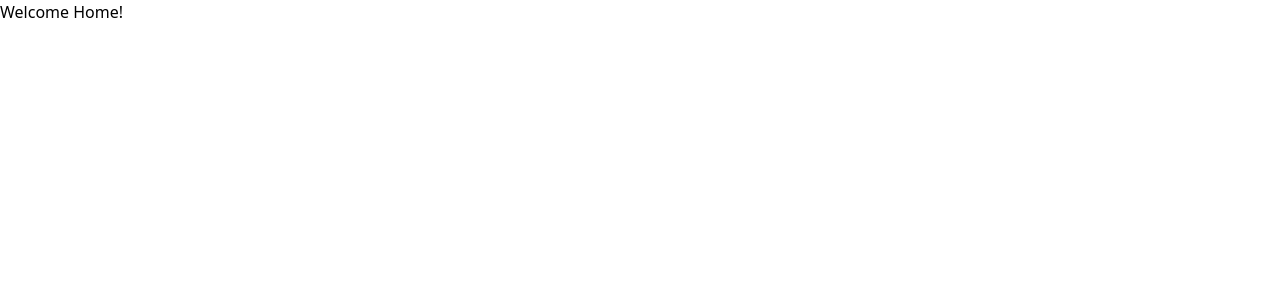
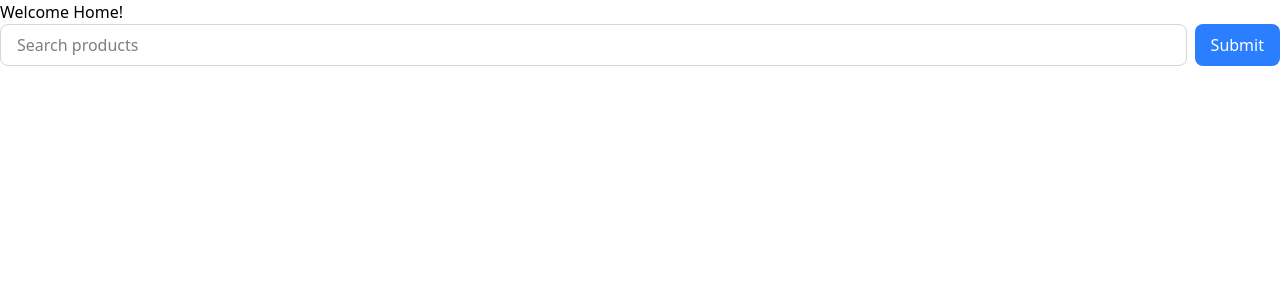
Before and after one commit to zumaku/learn_nextjs, a Next.js app: page / in a window 1280 px wide. Shown: the top 300 px of the page. Built offline with nearby package versions, Linux system fonts and the light colour scheme.

Commit message:
Form Component

```diff
--- a/src/app/page.tsx
+++ b/src/app/page.tsx
@@ -1,7 +1,11 @@
+import Search from "@/components/Search";
+
+
 export default function Home(){
     return (
         <div className="flex flex-col">
             <h1>Welcome Home!</h1>
+            <Search />
         </div>
     )
 }
--- a/src/app/products-db/page.tsx
+++ b/src/app/products-db/page.tsx
@@ -8,8 +8,9 @@ export type Products = {
   description: string | null;
 };
 
-export default async function ProductsPage() {
-  const products: Products[] = await getProducts();
+export default async function ProductsPage({searchParams}: {searchParams: Promise<{query?: string}>}) {
+  const {query} = await searchParams
+  const products: Products[] = await getProducts(query);
 
   return <ProductDetail products={products} />
 }
--- /dev/null
+++ b/src/components/Search.tsx
@@ -0,0 +1,19 @@
+import Form from "next/form";
+
+export default function Search() {
+  return (
+    <Form action="/products-db" className="flex gap-2">
+      <input
+        name="query"
+        className="flex-1 px-4 py-2 rounded-lg border border-gray-300 focus:outline-none focus:ring-2 focus:ring-blue-500 focus:border-transparent text-black"
+        placeholder="Search products"
+      />
+      <button
+        type="submit"
+        className="px-4 py-2 bg-blue-500 text-white rounded-lg hover:bg-blue-600 focus:outline-none focus:ring-2 focus:ring-blue-500 focus:ring-offset-2"
+      >
+        Submit
+      </button>
+    </Form>
+  );
+}
```
